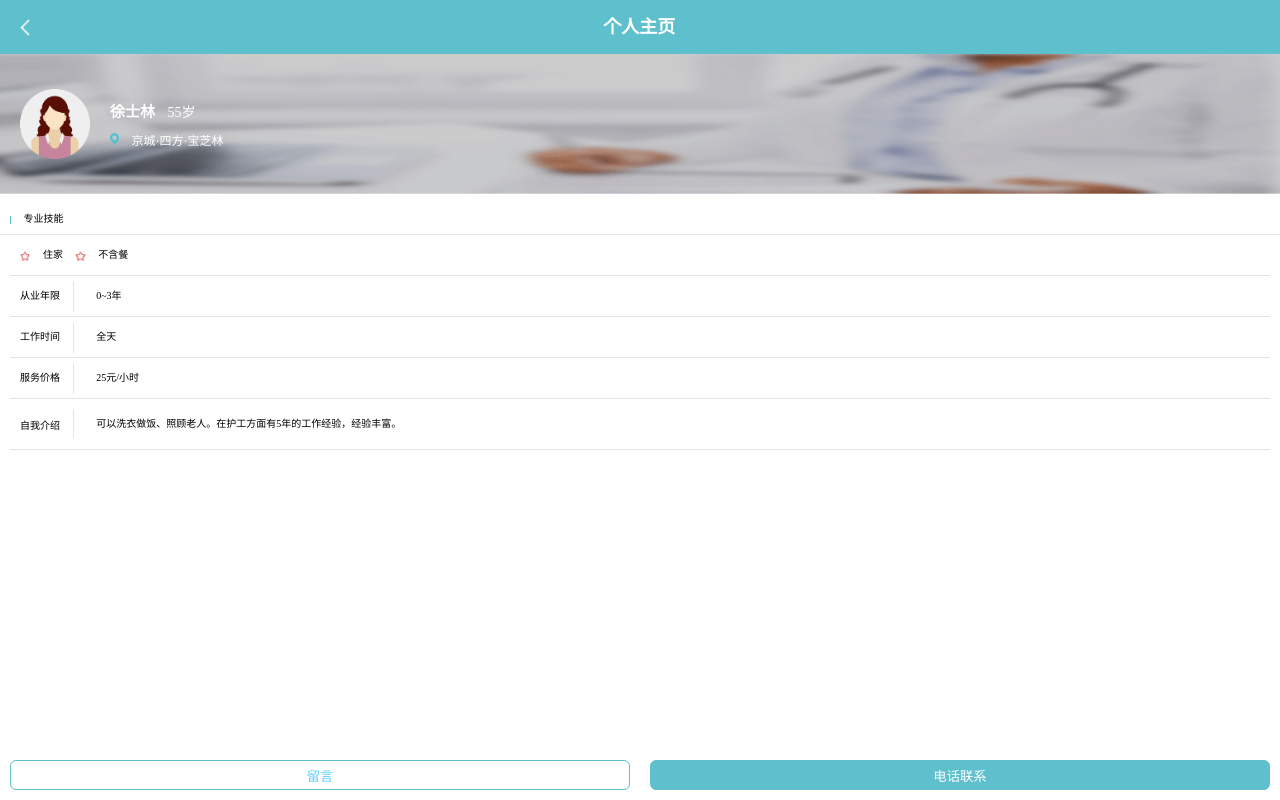
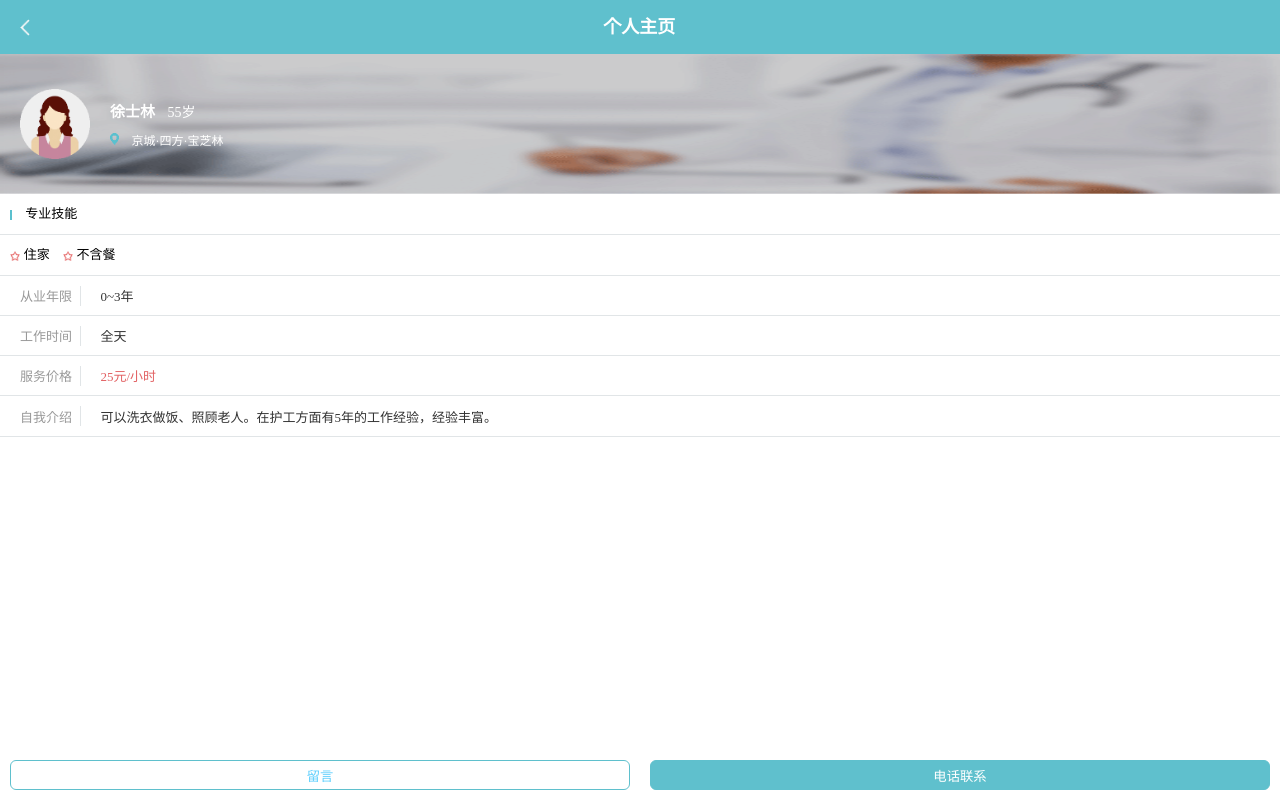
Before and after one commit to WAWZ/TASK, a PHP site: page /csstask5.html in a window 1280 px wide. Run offline with PHP 8.4, Linux system fonts and the light colour scheme.

Commit message:
new move

```diff
--- a/csstask5/csstask5.css
+++ b/csstask5/csstask5.css
@@ -1,8 +1,13 @@
-html,body,h3{
+html,body{
+    font-size: 10px;
+    overflow-x:hidden;
+}
+html,body,p,div,h3{
     margin: 0;
     padding:0;
-    font-size: 10px;
-    overflow-x:hidden;
+}
+div{
+    box-sizing: border-box;
 }
 /*header*/
 header{
@@ -15,10 +20,10 @@ header{
     line-height: 54px;
     /*overflow: auto;*/
 }
-.inline-block{
-   /*display: inline-block;*/
-    /*text-align:center;*/
-}
+/*.inline-block{*/
+   /*!*display: inline-block;*!*/
+    /*!*text-align:center;*!*/
+/*}*/
 header img {
     width: 1rem;
     vertical-align: middle;
@@ -94,65 +99,104 @@ main{
 /*skill*/
 .skill{
     width: 100%;
-    height: 4rem;
+    /*height: 4rem;*/
     border-bottom: 1px solid #e1e5e7;
-    line-height: 5rem;
+    line-height: 4rem;
+    font-size: 1.3rem;
 }
 .skill>img{
     vertical-align: middle;
     height: 0.8rem;
     margin-left: 1rem;
     margin-right: 1rem;
+    width:0.2rem ;
+    height: 1rem;
+    vertical-align: middle;
 }
 /*content*/
-.content{
-    margin:0 1rem;
-}
+/*.content{*/
+    /*margin:0 1rem;*/
+    /*font-size: 1.4rem;*/
+/*}*/
 .content img{
     vertical-align: middle;
 }
-.row1,.row2,.row3,.row4{
+.row1{
+    line-height: 4rem;
+    line-height: 4rem;
+    width: 100%;
+    border-bottom: 1px solid #e1e5e7;
+    font-size: 1.3rem;
+}
+.row2{
     width: 100%;
     height: 4rem;
-    line-height: 4rem;
+    /*line-height: 4rem;*/
     border-bottom: 1px solid #e1e5e7;
+    display: flex;
+    justify-content: space-around;
+    align-items: center;
+    font-size: 1.3rem;
 }
+
 .row1 img{
+
     height: 1rem;
     margin-left: 1rem;
-    margin-right: 1rem;
+    /*margin-right: 1rem;*/
 }
-.row1 span{
-    font-size: 1rem;
-}
+/*.row1 span{*/
+    /*font-size: 1.2rem;*/
+/*}*/
 .rowimg{
-     height: 3rem;
-     margin-left: 1rem;
+     width: 0.1rem;
+     height: 2rem;
+     /*margin-left: 1rem;*/
      margin-right: 1rem;
 }
-.rowspan{
-    margin-left:1rem;
+.rowspan1{
+    width: 6rem;
+    margin-left:2rem;
+    color: #999999;
+}
+.rowspan2{
+    width: calc(100% - 9.1rem);
+    margin-left: 1rem;
+    color: #333333;
 }
 .row5{
     padding-bottom: 1rem;
     border-bottom: 1px solid #e1e5e7;
     padding-top: 1rem;
     margin-bottom: 8rem;
+    height: auto;
+    padding-right:2rem;
+    /*display:flex;*/
+    /*align-items: center;*/
+    /*justify-content: space-around;*/
 }
-.row5>span{
-    display: inline-block;
-    vertical-align: middle;
-}
-.row5>p{
-    margin: 0  0 0 1rem ;
-    /*margin-left: 1rem;*/
-    display: inline-block;
-    line-height: 2rem;
-    font-size: 1rem;
-    vertical-align: middle;
-    width: 50%;
+/*.left{*/
+    /*width:116.92px ;*/
+/*}*/
+/*.row5>span{*/
 
-}
+    /*display: inline-block;*/
+    /*vertical-align: middle;*/
+/*}*/
+/*.row5>p{*/
+    /*width:calc(100% - 116.92px);*/
+/*}*/
+
+/*.row5>p{*/
+    /*margin: 0  0 0 1rem ;*/
+    /*!*margin-left: 1rem;*!*/
+    /*display: inline-block;*/
+    /*line-height: 2rem;*/
+    /*font-size: 1.2rem;*/
+    /*vertical-align: middle;*/
+    /*width: 50%;*/
+
+/*}*/
 /*footer*/
 footer{
     width: 100%;
--- a/csstask5/csstask5.html
+++ b/csstask5/csstask5.html
@@ -8,9 +8,10 @@
     <link href="csstask5.css" rel="stylesheet" type="text/css">
 </head>
 <body>
+    <!--header-->
     <header>
-      <div class="return inline-block"><img src="photo/jt.png"></div>
-      <div class="onepage inline-block"><h3>个人主页</h3></div>
+        <div class="return inline-block"><img src="photo/jt.png"></div>
+        <div class="onepage inline-block"><h3>个人主页</h3></div>
     </header>
     <main>
         <div class="background">
@@ -42,25 +43,24 @@
                 <span>不含餐</span>
             </div>
             <div class="row2">
-                <span class="rowspan">从业年限</span>
+                <span class="rowspan1">从业年限</span>
                 <img src="photo/huig.png" alt="" class="rowimg">
-                <span class="rowspan">0~3年</span>
+                <span class="rowspan2">0~3年</span>
             </div>
-            <div class="row3">
-                <span class="rowspan">工作时间</span>
+            <div class="row2">
+                <span class="rowspan1">工作时间</span>
                 <img src="photo/huig.png" alt="" class="rowimg">
-                <span class="rowspan">全天</span>
+                <span class="rowspan2">全天</span>
             </div>
-            <div class="row4">
-                <span class="rowspan">服务价格</span>
+            <div class="row2">
+                <span class="rowspan1">服务价格</span>
                 <img src="photo/huig.png" alt="" class="rowimg">
-                <span class="rowspan">25元/小时</span>
+                <span class="rowspan2" style="color:#e26163">25元/小时</span>
             </div>
-            <div class="row5">
-                <span class="rowspan">自我介绍</span>
+            <div class="row2 row5">
+                <span class="rowspan1">自我介绍</span>
                 <img src="photo/huig.png" alt="" class="rowimg">
-                <p >可以洗衣做饭、照顾老人。在护工方面有5年的工作经验，经验丰富。</p>
-
+                <span class="rowspan2">可以洗衣做饭、照顾老人。在护工方面有5年的工作经验，经验丰富。</span>
             </div>
         </div>
     </main>
```
Also changed, not shown: csstask5/photo/1.png (added), csstask5/photo/2.png (added).
